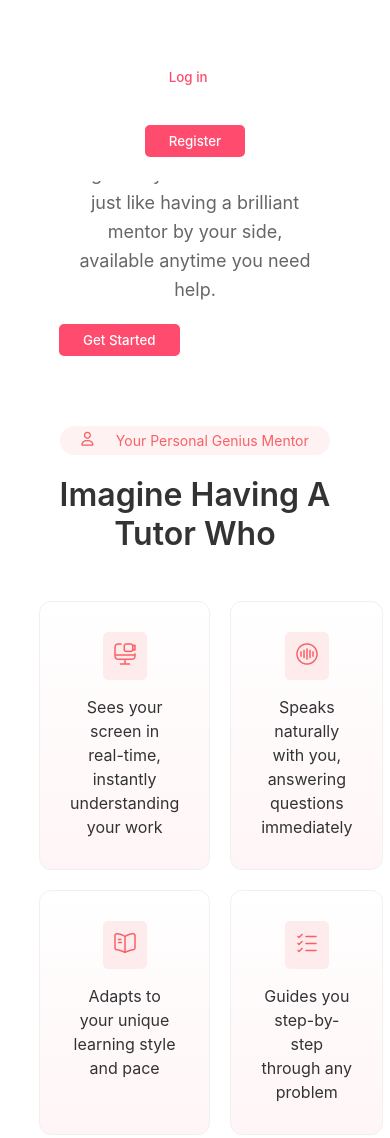
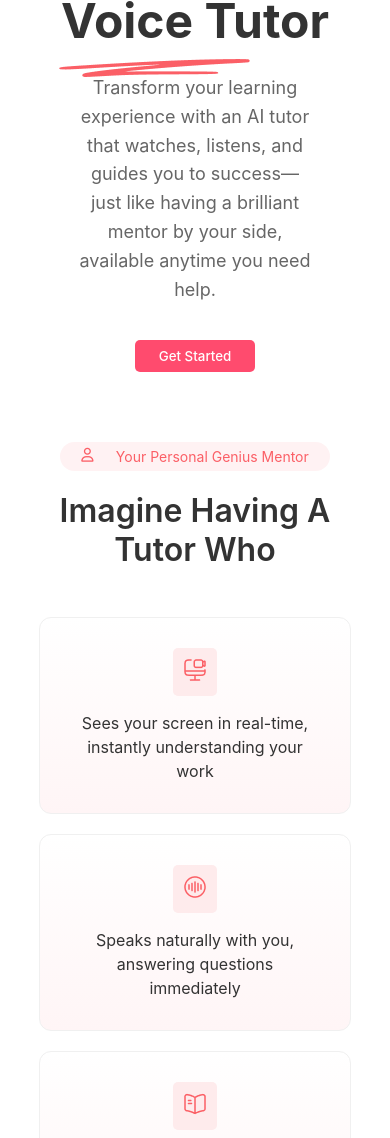
Before and after one commit to amanraj98523/Master_Union, a plain HTML site: page Master Union/index.html in a window 390 px wide. Shown: the part 283-1421 px from the top of the page. Drawn offline with Linux system fonts and the light colour scheme.

Commit message:
Update index.css

```diff
--- a/Master Union/index.css
+++ b/Master Union/index.css
@@ -6,7 +6,6 @@
     Ubuntu, Cantarell, sans-serif;
 }
 
-/* Navigation styles */
 header {
   display: flex;
   justify-content: space-between;
@@ -86,7 +85,7 @@ nav ul li a:hover {
     background-color: #fff;
   }
 
-  nav ul.show {
+  nav ul.hide {
     display: flex;
   }
 
@@ -99,7 +98,6 @@ nav ul li a:hover {
   }
 
   .btn {
-    display: flex;
     flex-direction: column;
     gap: 1rem;
     margin-top: 1rem;
@@ -112,7 +110,6 @@ nav ul li a:hover {
   }
 }
 
-/* Hero section styles */
 .hero {
   padding: 20px;
   text-align: center;
@@ -160,7 +157,7 @@ nav ul li a:hover {
   height: 20px;
 }
 
-/* Features section styles */
+
 .features-section {
   text-align: center;
   width: 80%;
@@ -192,14 +189,7 @@ nav ul li a:hover {
   background: linear-gradient(to top, #fff5f6, white);
 }
 
-.feature-card.center-card {
-  position: relative;
-  display: flex;
-  flex-direction: column;
-  justify-content: center;
-  grid-column: 2;
-  grid-row: 1 / span 2;
-}
+
 
 .feature-icon {
     background-color: #feebec;
@@ -222,7 +212,7 @@ nav ul li a:hover {
     align-items: center;
     justify-content: center;
 }
-/* Responsive styles */
+
 @media (max-width: 1024px) {
   .features-grid {
       grid-template-columns: repeat(2, 1fr);
@@ -231,6 +221,7 @@ nav ul li a:hover {
   .features-grid .feature-card:nth-child(2) {
       grid-row: auto;
   }
+
 }
 
 @media (max-width: 768px) {
@@ -241,7 +232,30 @@ nav ul li a:hover {
   .features-grid .feature-card:nth-child(2) {
       grid-row: auto;
   }
+
+  /* .features-grid {
+    grid-template-columns: 1fr;
   }
+
+  .features-grid .feature-card:nth-child(2) {
+    grid-row: auto;
+  }
+
+  .features-grid {
+    grid-template-columns: 1fr;
+  }*/
+
+  /* .feature-card {
+    display: none;
+  }
+
+  .features-grid .feature-card:nth-child(2) {
+    display: block;
+    grid-row: auto;
+  } */
+
+}
+
 
 @media (max-width: 1080px) {
   .sideimg {
@@ -254,6 +268,6 @@ nav ul li a:hover {
   }
 
   nav ul {
-    gap: 6rem;
+      gap: 6rem;
     }
 }
```
Lines whose indentation alone changed are shown as unchanged.
